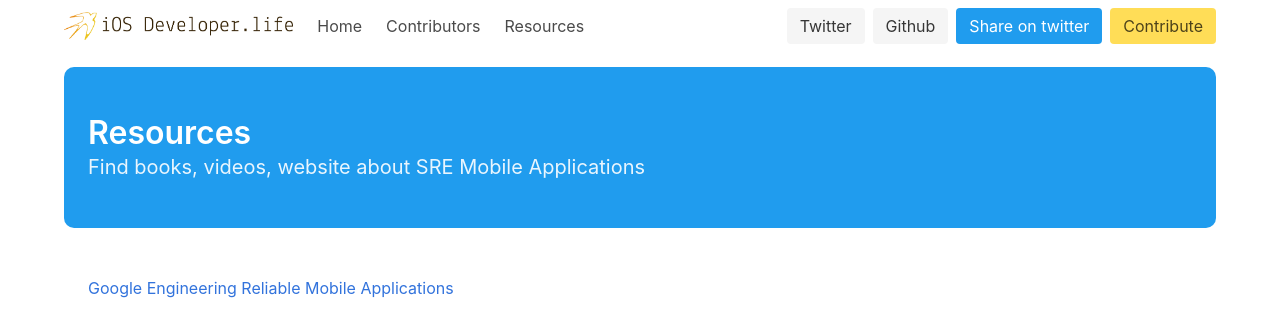
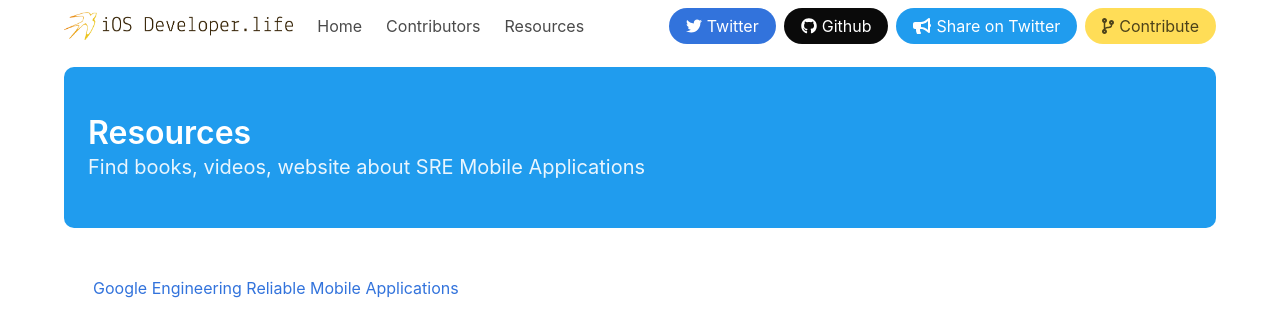
Before and after one commit to charvoa/iosdeveloper.life, a Gatsby site: page /resources in a window 1280 px wide. Built offline with nearby package versions, Linux system fonts and the light colour scheme; Gatsby itself is replaced by a stand-in of ours.

Commit message:
Icon for Share buttons + update

```diff
--- a/package.json
+++ b/package.json
@@ -13,6 +13,11 @@
     "test": "echo \"Write tests! -> https://gatsby.dev/unit-testing \""
   },
   "dependencies": {
+    "@fortawesome/fontawesome-svg-core": "^1.2.25",
+    "@fortawesome/free-brands-svg-icons": "^5.11.2",
+    "@fortawesome/free-regular-svg-icons": "^5.11.2",
+    "@fortawesome/free-solid-svg-icons": "^5.11.2",
+    "@fortawesome/react-fontawesome": "^0.1.7",
     "@yazanaabed/react-tabs": "^2.3.6",
     "gatsby": "^2.13.73",
     "gatsby-plugin-google-analytics": "^2.1.10",
--- a/src/components/externalLink.js
+++ b/src/components/externalLink.js
@@ -1,5 +1,9 @@
 import React from "react"
+import { FontAwesomeIcon } from "@fortawesome/react-fontawesome"
 
-export default ({ link, name, className }) => (
-    <a href={link} target="_blank" rel="noopener noreferrer" className={className}>{name}</a>
+export default ({ link, name, className, iconName}) => (
+    <a href={link} target="_blank" rel="noopener noreferrer" className={className}>
+        <span style={{"padding-right": "5px"}}><FontAwesomeIcon icon={iconName} /></span>
+        <span>{name}</span>
+    </a>
 )
--- a/src/components/header.js
+++ b/src/components/header.js
@@ -1,6 +1,9 @@
 import React from "react"
 import { Link } from "gatsby"
 import ExternalLink from "../components/externalLink"
+import { FontAwesomeIcon } from "@fortawesome/react-fontawesome"
+import { faGithub, faTwitter } from '@fortawesome/free-brands-svg-icons'
+import { faBullhorn, faCodeBranch, faCode } from '@fortawesome/free-solid-svg-icons'
 
 export default () => (
   <nav
@@ -34,28 +37,32 @@
             <ExternalLink
               name="Twitter"
               link="https://twitter.com/NicolasCharvoz"
-              className="button is-light"
+              className="button is-link is-rounded"
+              iconName={faTwitter}
             />
             <ExternalLink
               name="Github"
               link="https://github.com/charvoa/iosdeveloper.life"
-              className="button is-light"
+              className="button is-black is-rounded"
+              iconName={faGithub}
             />
             <a
-              className="twitter-share-button button is-info"
+              className="twitter-share-button button is-info is-rounded"
               href="https://twitter.com/intent/tweet?text=Just%20discovered%20this%20website%2C%20a%20control%20checklists%20about%20how%20to%20become%20a%20better%20iOS%20engineer%20!%20https%3A%2F%2Fiosdeveloper.life"
               data-size="large"
               data-text="Just discovered this website, a control checklists about how to become a better iOS Engineer!"
               data-url="https://iosdeveloper.life"
-              data-hashtags="mobileengineering"
+              data-hashtags="iosengineering"
               target="_blank"
               rel="noopener noreferrer" >
-              Share on twitter
+              <span style={{ "padding-right": "5px" }}><FontAwesomeIcon icon={faBullhorn} /></span>
+              <span>Share on Twitter</span>
             </a>
             <ExternalLink
               name="Contribute"
               link="https://github.com/charvoa/iosdeveloper.life/issues/new/choose"
-              className="button is-warning"
+              className="button is-warning is-light is-rounded"
+              iconName={faCodeBranch}
             />
           </div>
         </div>
--- a/src/components/intro.js
+++ b/src/components/intro.js
@@ -4,7 +4,7 @@
 export default () => (
   <article className="message is-warning">
     <div className="message-body">
-      This is inspired from several resources for offering you a checklist of control points to build resilient Client-Side mobile applications. <ExternalLink name="Feel free to contribute" link="https://github.com/florianmari/appreliability.co/issues/new/choose" />
+      This is inspired from several resources for offering you a checklist of control points to become a better iOS Engineer. <ExternalLink name="Feel free to contribute" link="https://github.com/charvoa/iosdeveloper.life/issues/new/choose" />
     </div>
   </article>
 )
--- a/src/components/list.js
+++ b/src/components/list.js
@@ -18,9 +18,10 @@
             <table className="table is-striped is-hoverable is-fullwidth">
                 <thead>
                     <tr>
+                        <th></th>
                         <th>Name</th>
                         <th>Level</th>
-                        <th>Comment / Details / Tools</th>
+                        <th>Examples</th>
                     </tr>
                 </thead>
                 <tbody>
--- a/src/components/listItem.js
+++ b/src/components/listItem.js
@@ -42,6 +42,7 @@
     render() {
         return (
             <tr>
+                <td><input type="checkbox"></input></td>
                 <td>{this.props.name}</td>
                 <td><span className={this.levelColorLabel(this.props.level)}>{this.levelName(this.props.level)}</span></td>
                 <td>{this.props.comment}</td>
--- a/src/pages/index.js
+++ b/src/pages/index.js
@@ -13,8 +13,8 @@
       <Container>
         <Meta pageTitle="How to become a better iOS Developer ?" />
         <Header />
+        <Content></Content>
         <Intro />
-        <Content></Content>
       </Container>
     )
   }
```
Also changed, not shown: src/pages/content.js (+4 -4 lines), .github/ISSUE_TEMPLATE/add-something-to-the-checklist.md, 1 other file.
